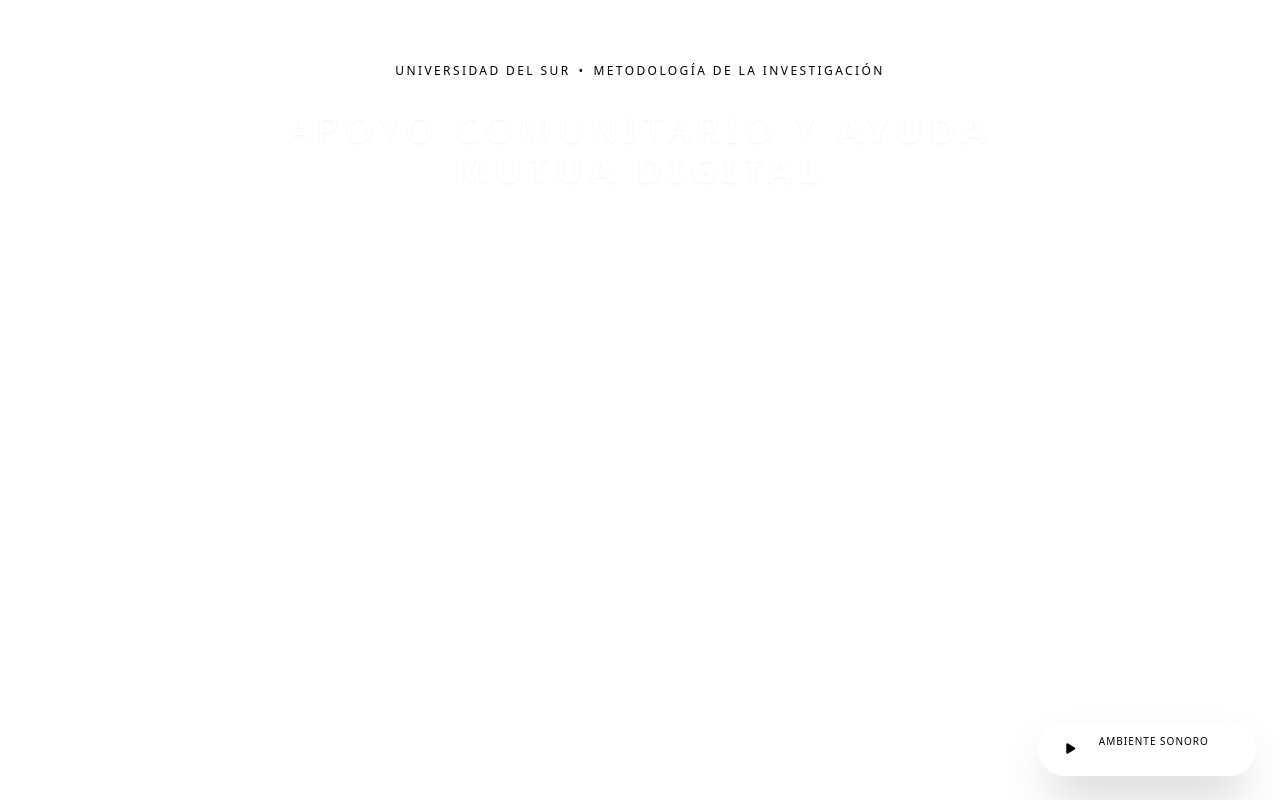
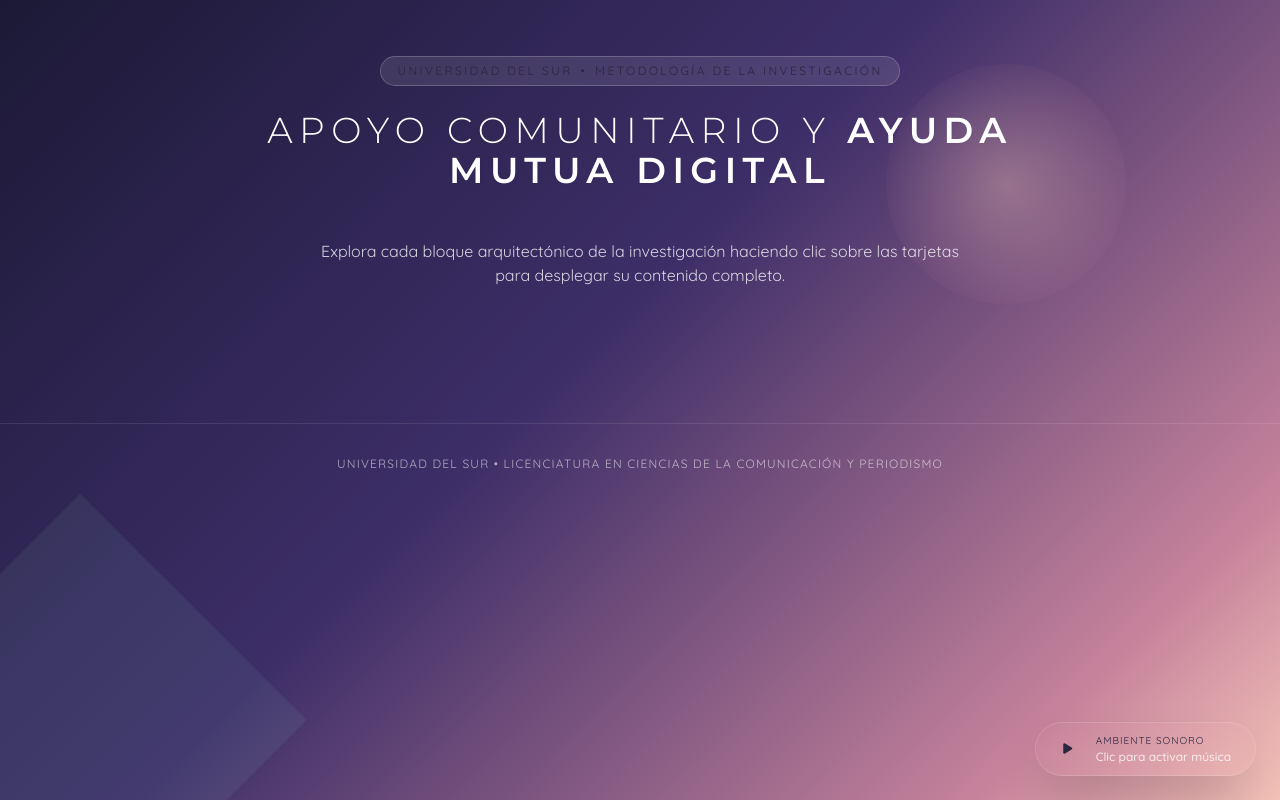
Before and after one commit to zapatos416/Metodologia.com, a plain HTML site: page index.html in a window 1280 px wide. Drawn offline with nearby package versions, Linux system fonts and the light colour scheme.

Commit message:
Update index.html

```diff
--- a/index.html
+++ b/index.html
@@ -1,9 +1,19 @@
+<!DOCTYPE html>
+<html lang="es">
+<head>
+    <meta charset="UTF-8">
+    <meta name="viewport" content="width=device-width, initial-scale=1.0">
+    <title>Proyecto Integrador - Apoyo Comunitario Digital | Universidad del Sur</title>
     <!-- Tailwind CSS -->
     <script src="https://cdn.tailwindcss.com"></script>
     <!-- FontAwesome Icons -->
     <link rel="stylesheet" href="https://cdnjs.cloudflare.com/ajax/libs/font-awesome/6.4.0/css/all.min.css">
     <!-- Google Fonts: Montserrat & Quicksand -->
     <link href="https://fonts.googleapis.com/css2?family=Montserrat:wght@300;400;500;600;700&family=Quicksand:wght@400;500;600;700&display=swap" rel="stylesheet">
+    <!-- Estilos del proyecto -->
+    <link rel="stylesheet" href="style.css">
+</head>
+<body class="antialiased relative selection:bg-mvRose selection:text-mvNight">
 
     <!-- Elementos geométricos ambientales -->
     <div class="geo-bg-circle"></div>
@@ -99,3 +109,8 @@
     <footer class="relative z-10 text-center py-8 text-white/60 text-xs font-display tracking-widest uppercase border-t border-white/10">
         Universidad del Sur • Licenciatura en Ciencias de la Comunicación y Periodismo
     </footer>
+
+    <!-- Lógica y datos de la investigación -->
+    <script src="script.js"></script>
+</body>
+</html>
```
Lines whose indentation alone changed are shown as unchanged.
